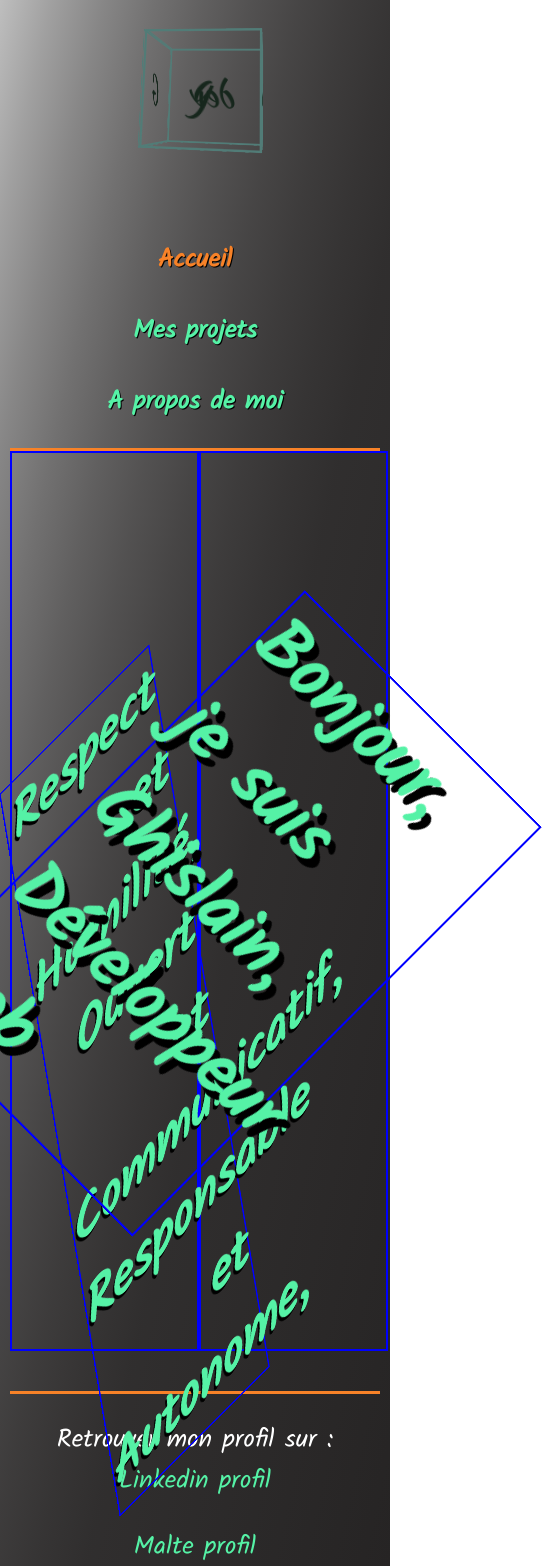
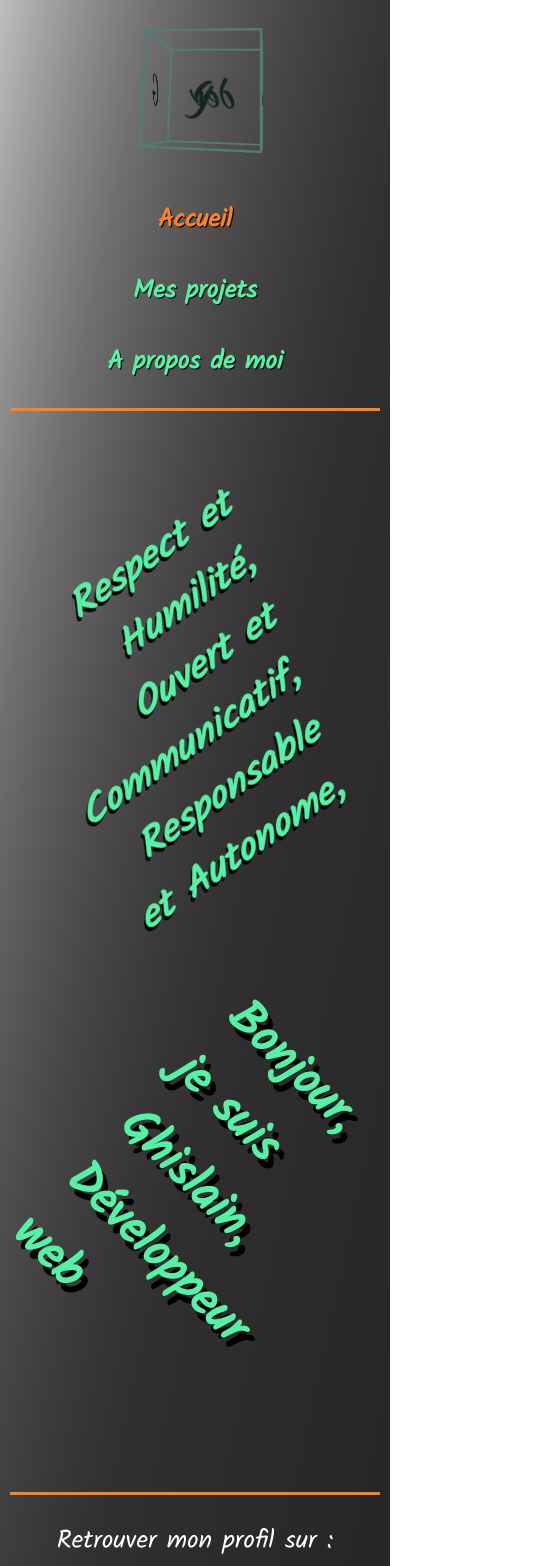
Before and after one commit to ghislaingirardeau/Portfolio_Nuxt, a Nuxt app: page / in a window 390 px wide. Shown: the top 1566 px of the page, 554 px wide, since content can reach past the window. Built offline with nearby package versions, Linux system fonts and the light colour scheme.

Commit message:
margin bloc

```diff
--- a/assets/css/sass/components/footer.scss
+++ b/assets/css/sass/components/footer.scss
@@ -1,6 +1,6 @@
 .footer__layout {
   border-top: 3px solid $color-third;
-  margin-top: 40px;
+  margin-top: 80px;
   color: white;
   display: flex;
   flex-wrap: wrap;
--- a/assets/css/sass/components/nav_link.scss
+++ b/assets/css/sass/components/nav_link.scss
@@ -36,6 +36,7 @@
     .header {
         &__navBar {
             width: 100%;
+            padding: 25px 0px 0px 0px;
         }
 
         &__logo {
--- a/assets/css/sass/pages/accueil.scss
+++ b/assets/css/sass/pages/accueil.scss
@@ -1,8 +1,9 @@
 .block__presentation{
-    height: 900px;
+
 	display: flex;
 	flex-wrap: nowrap;
-
+	perspective: 400px;
+	perspective-origin: 50% 50px;
 }
 .block__moi{
     font-size: 3rem;
@@ -10,35 +11,51 @@
     text-shadow: 10px 3px black;
     text-align: left;
     padding-top: 30%;
-	border: 2px solid blue;
-
 	& > h1 {
-		transform: rotateZ(45deg) rotateY(0deg);
-		border: 2px solid blue;
-		margin-left: -150px;
+		transform: rotateZ(45deg);
 	}
 }
 .block__valeur{
     text-align: right;
 	width: 50%;
-    font-size: 3rem;
+    font-size: 2.5rem;
     text-shadow: -3px 3px black;
-	padding-top: 13%;
-	border: 2px solid blue;
-
+	padding-top: 16%;
 	& > h1 {
 		width: 130%;
-		transform: rotateZ(-45deg) rotateY(30deg) rotateX(-55deg);
-		border: 2px solid blue;
+		transform: rotateZ(-35deg) rotateY(20deg) rotateX(-35deg) translateX(70px);
 	}
 }
 
 @media screen and (max-width: 1080px) {
 	.block__moi{
-		top: 40%;
-		left: 55%;
+		font-size: 2.3rem;
+		padding-top: 40%;
+	}
+	.block__valeur{
+		font-size: 1.9rem;
+		padding-top: 20%;
+
+		& > h1 {
+			width: 150%;
+			transform: rotateZ(-35deg) rotateY(20deg) rotateX(-35deg) translateX(40px);
+		}
 	}
 }
+
+@media screen and (max-width: 700px) {
+	.block__presentation{
+		flex-wrap: wrap;
+	}
+	.block__moi{
+		width: 100%;
+		font-size: 2rem;
+		padding-top: 0%;
+		padding-left: 20%;
+	}
+}
+
+
 
 /* TEST PAGE ACCUEIL 2 */
 
```
